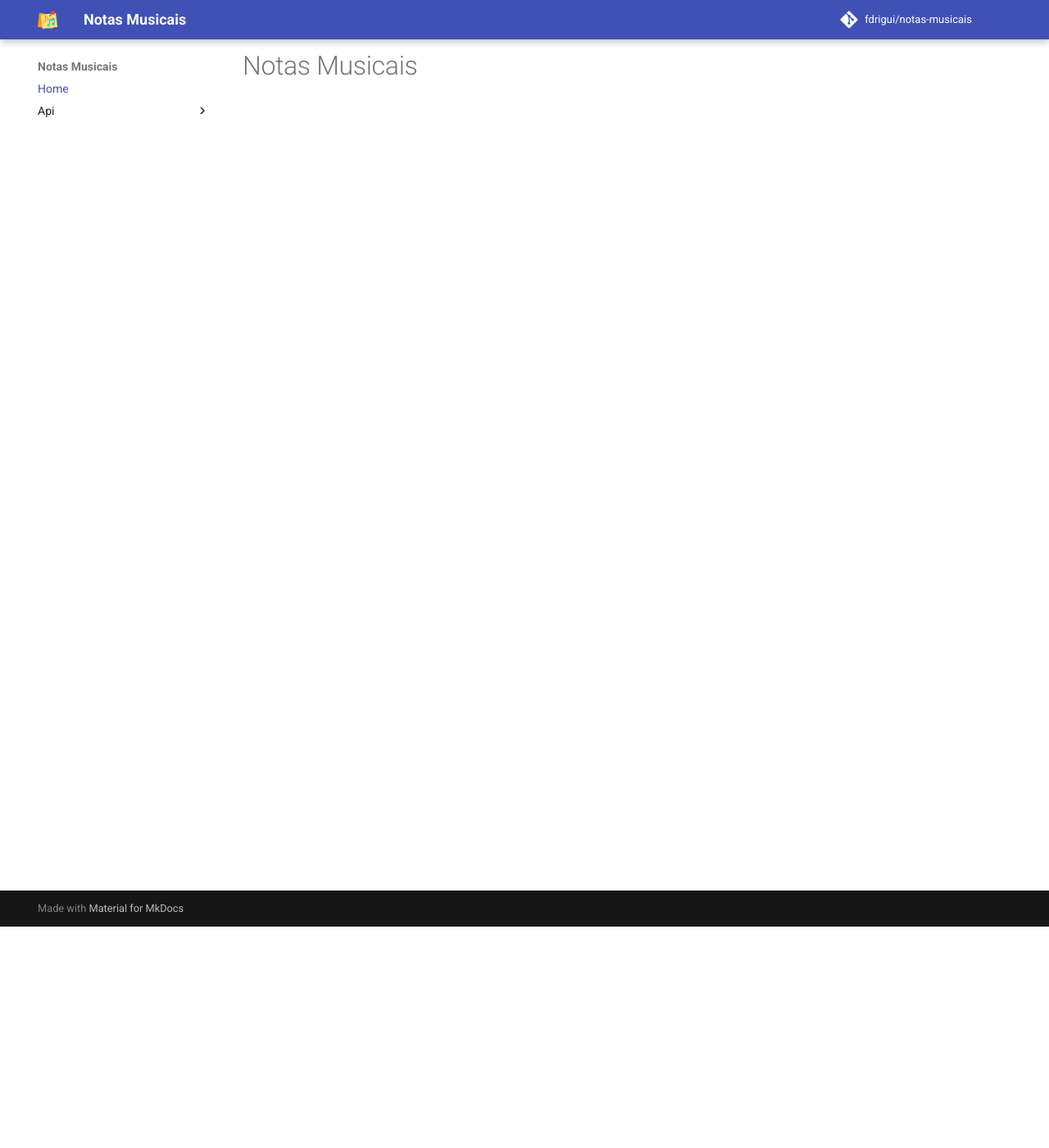
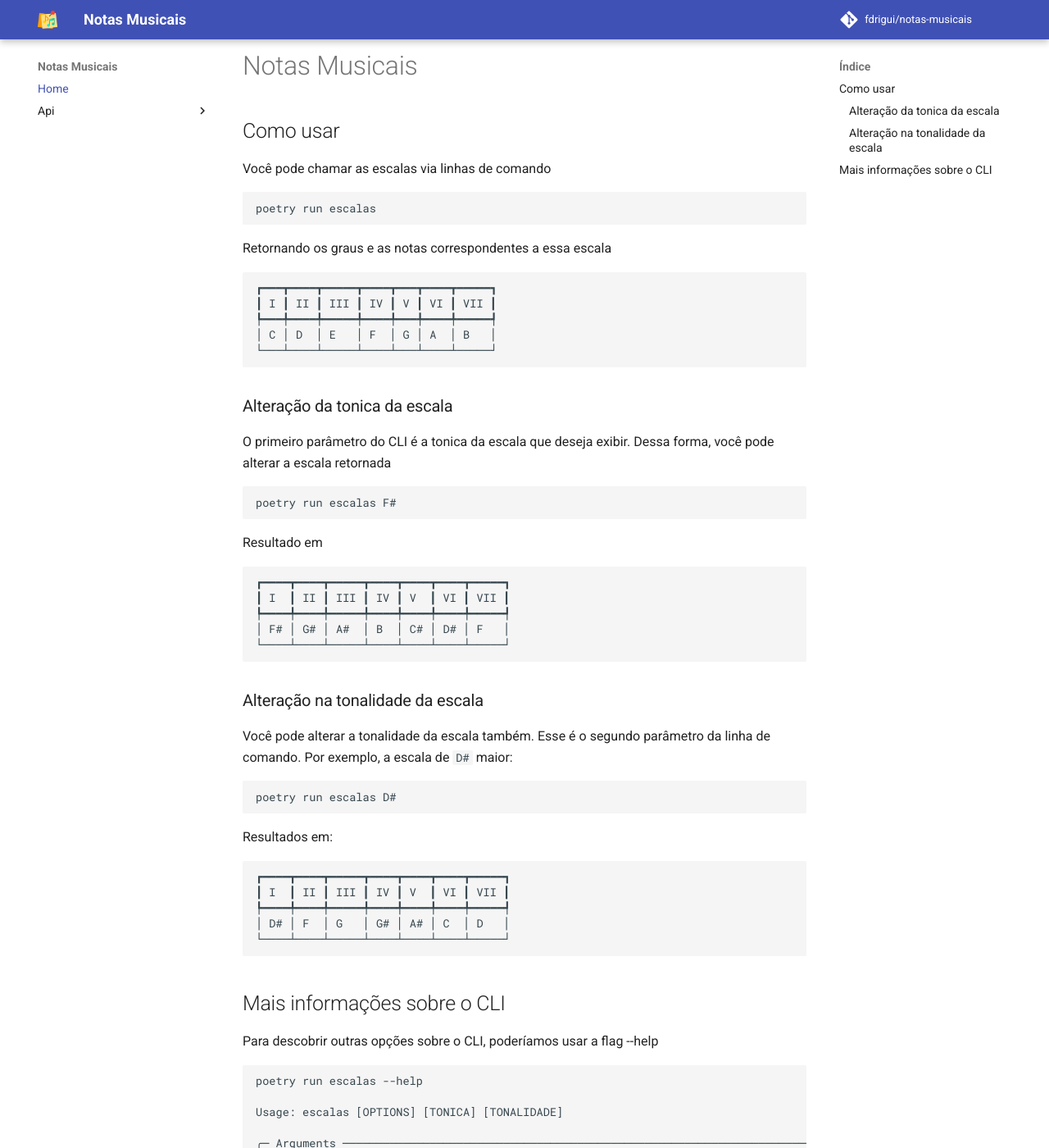
Before and after one commit to fdrigui/notas-musicais, an MkDocs documentation site: the page built from docs/index.md, in a window 1280 px wide and 1400 px high, scrolled down 270 px. Shown: the whole window at 82% size. Built offline with MkDocs 1.6.1 and Material for MkDocs 9.7.7, drawn with Linux system fonts in a browser that asks for light colours; comment, search, counter and statistics services are not loaded; some of the changed text lies outside the part shown.

Commit message:
Exemplos de uso do CLI na página na documentação

````diff
--- a/docs/index.md
+++ b/docs/index.md
@@ -1,2 +1,67 @@
 ![logo do projeto](assets/logo.png){ width="200" .center }
 # Notas Musicais
+
+## Como usar
+
+Você pode chamar as escalas via linhas de comando
+
+```bash
+poetry run escalas
+```
+Retornando os graus e as notas correspondentes a essa escala
+```
+┏━━━┳━━━━┳━━━━━┳━━━━┳━━━┳━━━━┳━━━━━┓
+┃ I ┃ II ┃ III ┃ IV ┃ V ┃ VI ┃ VII ┃
+┡━━━╇━━━━╇━━━━━╇━━━━╇━━━╇━━━━╇━━━━━┩
+│ C │ D  │ E   │ F  │ G │ A  │ B   │
+└───┴────┴─────┴────┴───┴────┴─────┘
+```
+
+### Alteração da tonica da escala
+O primeiro parâmetro do CLI é a tonica da escala que deseja exibir. Dessa forma, você pode alterar a escala retornada
+
+```bash
+poetry run escalas F#
+```
+Resultado em
+```
+┏━━━━┳━━━━┳━━━━━┳━━━━┳━━━━┳━━━━┳━━━━━┓
+┃ I  ┃ II ┃ III ┃ IV ┃ V  ┃ VI ┃ VII ┃
+┡━━━━╇━━━━╇━━━━━╇━━━━╇━━━━╇━━━━╇━━━━━┩
+│ F# │ G# │ A#  │ B  │ C# │ D# │ F   │
+└────┴────┴─────┴────┴────┴────┴─────┘
+```
+
+### Alteração na tonalidade da escala
+Você pode alterar a tonalidade da escala também. Esse é o segundo parâmetro da linha de comando. Por exemplo, a escala de `D#` maior:
+```
+poetry run escalas D#
+```
+Resultados em:
+```
+┏━━━━┳━━━━┳━━━━━┳━━━━┳━━━━┳━━━━┳━━━━━┓
+┃ I  ┃ II ┃ III ┃ IV ┃ V  ┃ VI ┃ VII ┃
+┡━━━━╇━━━━╇━━━━━╇━━━━╇━━━━╇━━━━╇━━━━━┩
+│ D# │ F  │ G   │ G# │ A# │ C  │ D   │
+└────┴────┴─────┴────┴────┴────┴─────┘
+```
+
+## Mais informações sobre o CLI
+Para descobrir outras opções sobre o CLI, poderíamos usar a flag --help
+
+```
+poetry run escalas --help
+
+Usage: escalas [OPTIONS] [TONICA] [TONALIDADE]
+
+╭─ Arguments ────────────────────────────────────────────────────────────────────────────────────────────────────────────────────────────────────────────────────────────────────────────────────────────────────────────╮
+│   tonica          [TONICA]      Tônica da escala [default: c]                                                                                                                                                          │
+│   tonalidade      [TONALIDADE]  Tonalidade da escala [default: maior]                                                                                                                                                  │
+╰────────────────────────────────────────────────────────────────────────────────────────────────────────────────────────────────────────────────────────────────────────────────────────────────────────────────────────╯
+╭─ Options ──────────────────────────────────────────────────────────────────────────────────────────────────────────────────────────────────────────────────────────────────────────────────────────────────────────────╮
+│ --install-completion        [bash|zsh|fish|powershell|pwsh]  Install completion for the specified shell. [default: None]                                                                                               │
+│ --show-completion           [bash|zsh|fish|powershell|pwsh]  Show completion for the specified shell, to copy it or customize the installation. [default: None]                                                        │
+│ --help                                                       Show this message and exit.                                                                                                                               │
+╰────────────────────────────────────────────────────────────────────────────────────────────────────────────────────────────────────────────────────────────────────────────────────────────────────────────────────────╯
+
+```
````
